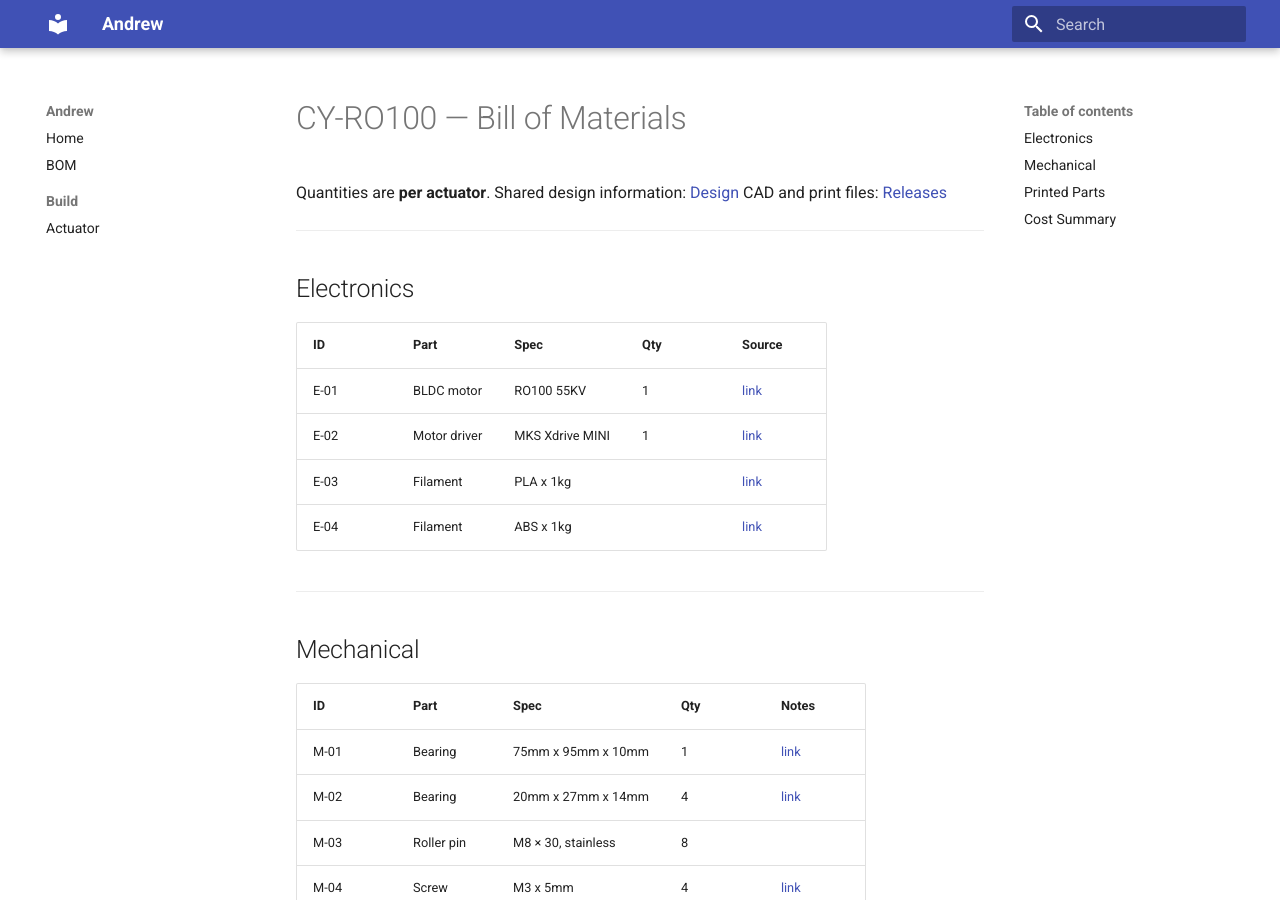
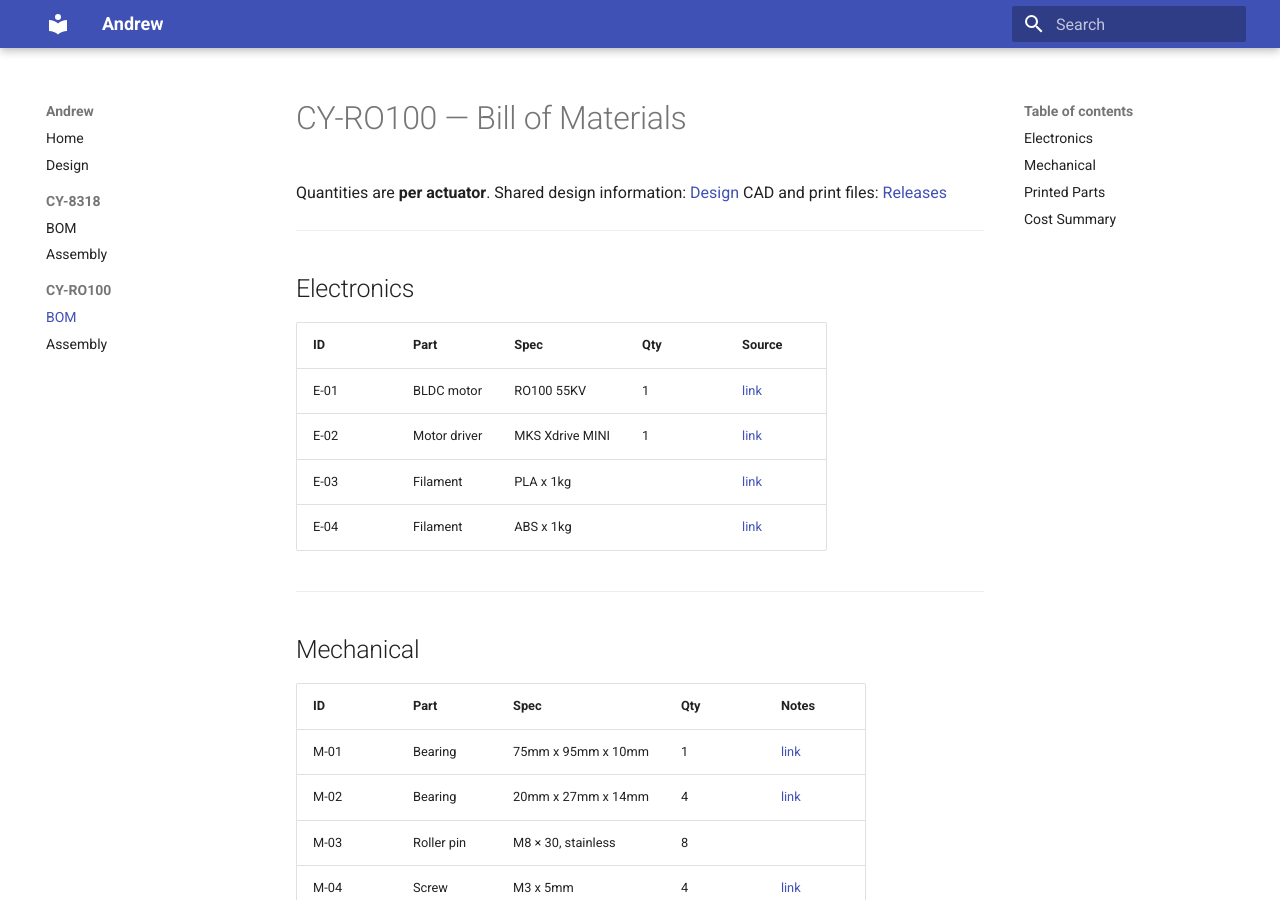
Before and after one commit to w8xin/opencycloid, an MkDocs documentation site: the page built from docs/ro100/bom.md, in a window 1280 px wide and 900 px high. Built offline with MkDocs 1.6.1 and Material for MkDocs 9.7.7, drawn with Linux system fonts in a browser that asks for light colours.

Commit message:
Update mkdocs.yml

```diff
--- a/mkdocs.yml
+++ b/mkdocs.yml
@@ -6,6 +6,10 @@ theme:
     - content.code.copy
 nav:
   - Home: index.md
-  - BOM: bom.md
-  - Build:
-    - Actuator: build/actuator.md
+  - Design: design.md
+  - CY-8318:
+    - BOM: 8318/bom.md
+    - Assembly: 8318/assembly.md
+  - CY-RO100:
+    - BOM: ro100/bom.md
+    - Assembly: ro100/assembly.md
```
